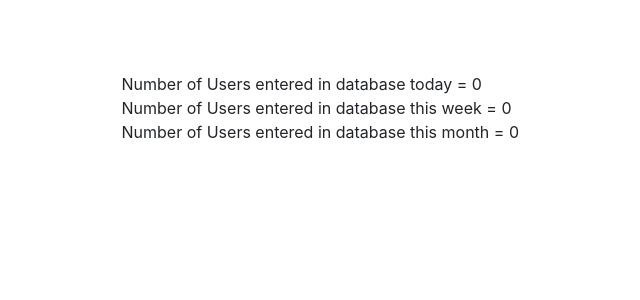
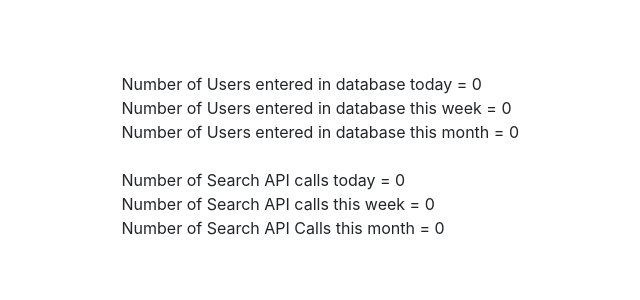
Before and after one commit to ankur0493/github-user-search, a Django app: page /admin_panel/reports/ in a window 1280 px wide. Shown: the part 56-356 px from the top of the page, without its empty margins (281-921 px from the left). Run offline with Django 3.2, Linux system fonts and the light colour scheme; data that the repository does not hold is empty; some libraries are stand-ins or nearby versions.

Commit message:
Keep log of Search API requests and show stats on report page

```diff
--- a/github_usearch/api.py
+++ b/github_usearch/api.py
@@ -6,7 +6,7 @@ from rest_framework import views, response
 
 from .constants import GITHUB_USER_SEARCH_URL
 from .interface import invoke_github_api
-from .models import GithubUserData
+from .models import GithubUserData, ApiRequestsLog
 from .serializers import GitHubUserSearchSerializer
 
 class GithubUserSearchView(views.APIView):
@@ -34,8 +34,10 @@ class GithubUserSearchView(views.APIView):
             GithubUserData.objects.bulk_create(bulk_create_objs)
 
     def get(self, request):
-        url = GITHUB_USER_SEARCH_URL + self.get_search_term(request)
+        search_params = self.get_search_term(request)
+        url = GITHUB_USER_SEARCH_URL + search_params
         r = invoke_github_api(url, "GET")
+        ApiRequestsLog.objects.create(queryparams=search_params[3:])
         serializer = GitHubUserSearchSerializer(data=json.loads(r.content)["items"], many=True)
         serializer.is_valid(raise_exception=True)
         self._create(serializer.data)
--- a/github_usearch/templates/admin_panel_reports.html
+++ b/github_usearch/templates/admin_panel_reports.html
@@ -7,6 +7,10 @@
          <div class="row">Number of Users entered in database today = {{ users_today }}</div>
          <div class="row">Number of Users entered in database this week = {{ users_week }}</div>
          <div class="row">Number of Users entered in database this month = {{ users_month }}</div>
+         <br />
+         <div class="row">Number of Search API calls today = {{ api_calls_today }}</div>
+         <div class="row">Number of Search API calls this week = {{ api_calls_week }}</div>
+         <div class="row">Number of Search API Calls this month = {{ api_calls_month }}</div>
        </div>
      </div>
   </div>
--- a/github_usearch/views.py
+++ b/github_usearch/views.py
@@ -7,7 +7,7 @@ from django.contrib.auth.mixins import LoginRequiredMixin
 from django.views import generic
 from django.shortcuts import get_object_or_404
 
-from .models import GithubUserData
+from .models import GithubUserData, ApiRequestsLog
 
 class UserListView(LoginRequiredMixin, generic.list.ListView):
 
@@ -99,10 +99,18 @@ class ReportView(generic.base.TemplateView, LoginRequiredMixin):
     def get_context_data(self, **kwargs):
         context = super(ReportView, self).get_context_data(**kwargs)
         today = datetime.datetime.today()
+        week_range = ((today - datetime.timedelta(days=7)), today)
         context['users_today'] = GithubUserData.objects.filter(
             created__day=today.day, created__month=today.month, created__year=today.year).count()
         context['users_week'] = GithubUserData.objects.filter(
-            created__range=((today - datetime.timedelta(days=7)), today)).count()
+            created__range=week_range).count()
         context['users_month'] = GithubUserData.objects.filter(
             created__month=today.month).count()
+        context['api_calls_today'] = ApiRequestsLog.objects.filter(
+            request_time__day=today.day, request_time__month=today.month, request_time__year=today.year).count()
+        context['api_calls_week'] = ApiRequestsLog.objects.filter(
+            request_time__range=week_range).count()
+        context['api_calls_month'] = ApiRequestsLog.objects.filter(
+            request_time__month=today.month).count()
+
         return context
```
